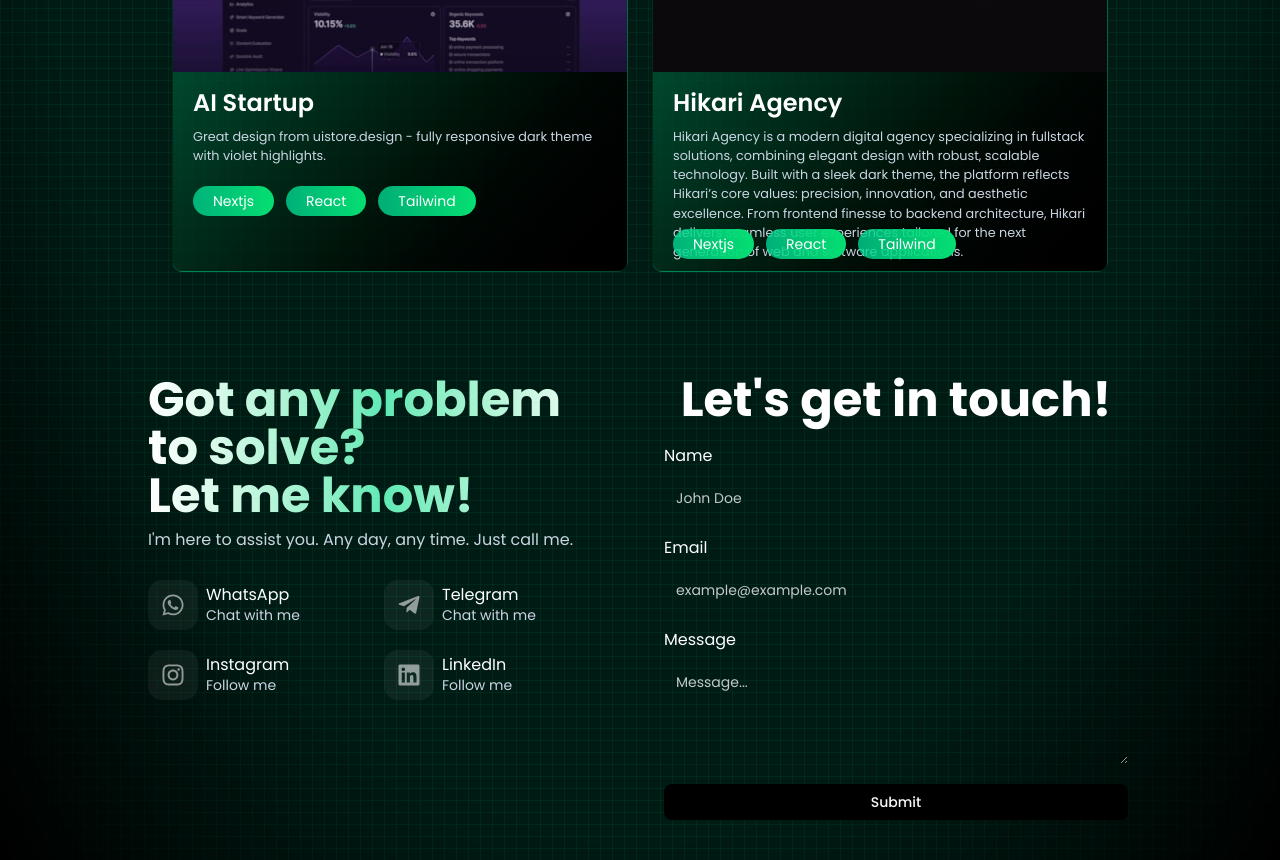
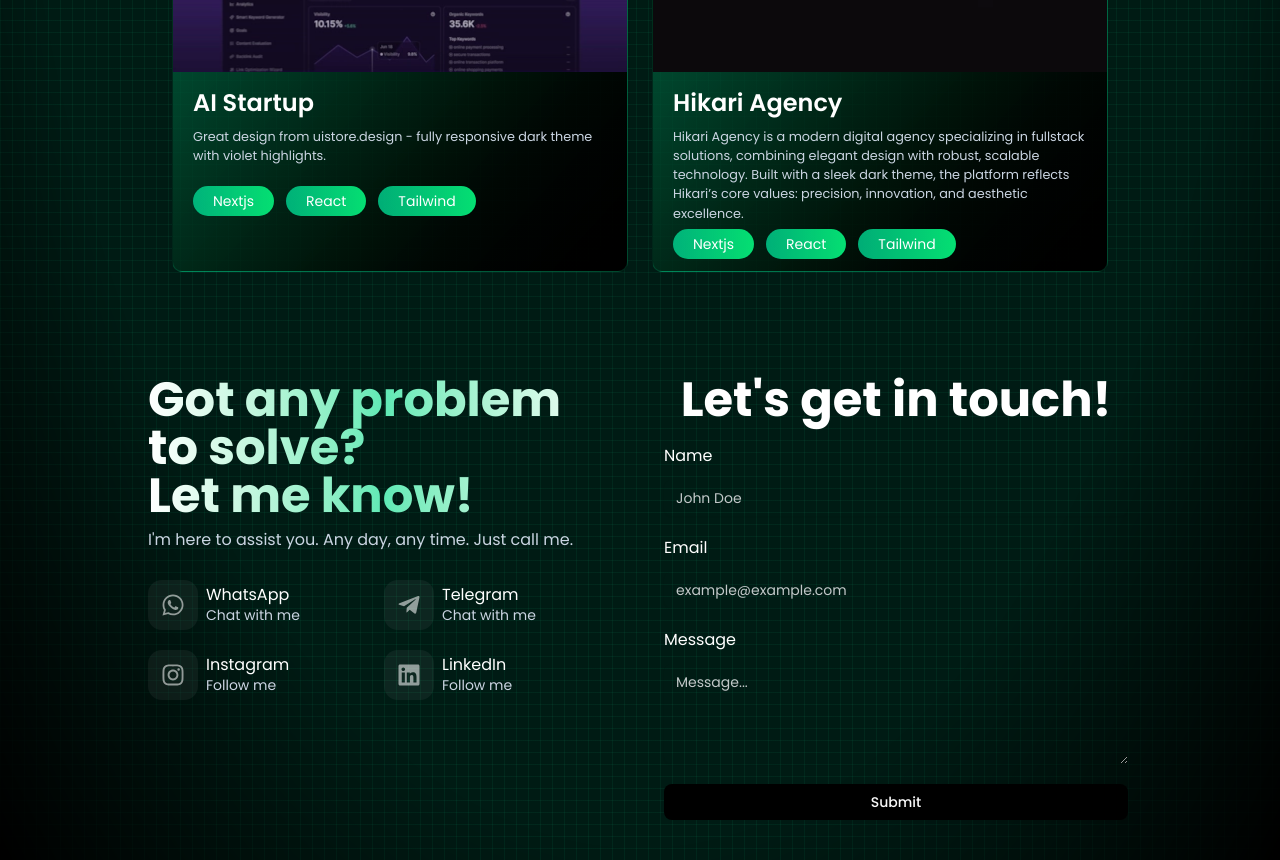
Before and after one commit to mateja404/portfolio-2025, a Next.js app: page /projects in a window 1280 px wide. Shown: the part 1720-2580 px from the top of the page. Built offline with nearby package versions, Linux system fonts and the light colour scheme.

Commit message:
project fix

```diff
--- a/app/components/Projects.tsx
+++ b/app/components/Projects.tsx
@@ -175,7 +175,7 @@ const ProjectsPage = () => {
                 </div>
                 <div className="absolute bottom-0 flex flex-col gap-y-2 w-full h-[40%] bg-transparent pt-[15px] pl-[20px] pr-[10px]">
                     <h3 className="text-2xl font-semibold group-hover:text-emerald-300">Hikari Agency</h3>
-                    <p className="text-slate-300 text-[0.8rem]">Hikari Agency is a modern digital agency specializing in fullstack solutions, combining elegant design with robust, scalable technology. Built with a sleek dark theme, the platform reflects Hikari’s core values: precision, innovation, and aesthetic excellence. From frontend finesse to backend architecture, Hikari delivers seamless user experiences tailored for the next generation of web and software applications.</p>
+                    <p className="text-slate-300 text-[0.8rem]">Hikari Agency is a modern digital agency specializing in fullstack solutions, combining elegant design with robust, scalable technology. Built with a sleek dark theme, the platform reflects Hikari’s core values: precision, innovation, and aesthetic excellence.</p>
                     <div className="relative w-full h-[30%] mx-auto">
                         <div className="absolute bottom-0 flex flex-row pb-3 gap-x-3">
                         <span className="pt-[5px] pb-[5px] pl-[20px] pr-[20px] rounded-full bg-gradient-to-r from bg-emerald-400/80 to-green-400 z-20 flex">
```
